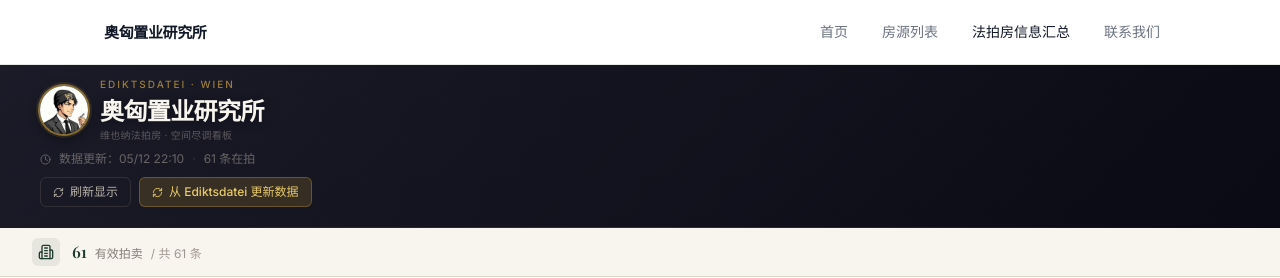
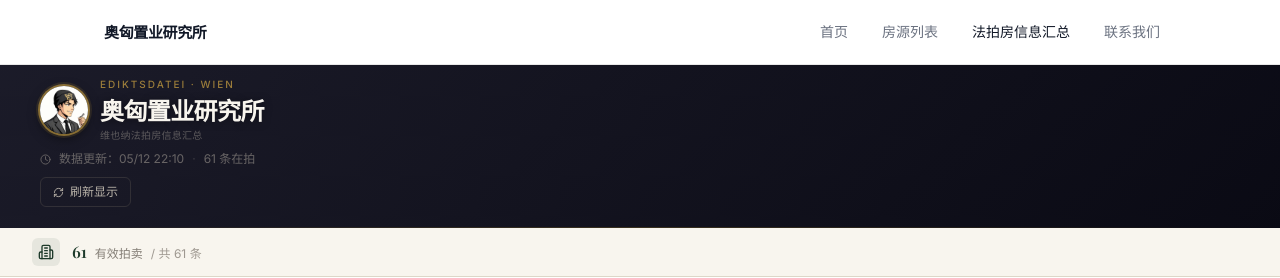
Before and after one commit to luuucca/vienna-auction-dashboard, a React (Vite) app: page /auction in a window 1280 px wide. Shown: the top 278 px of the page. Built offline with nearby package versions, Linux system fonts and the light colour scheme.

Commit message:
Fix SPA 404 on refresh via vercel.json rewrites; remove Ediktsdatei scrape button

```diff
--- a/src/components/Header.tsx
+++ b/src/components/Header.tsx
@@ -1,5 +1,5 @@
-import React, { useState } from 'react'
-import { RefreshCw, Clock, ChevronDown, ChevronUp, Loader2 } from 'lucide-react'
+import React from 'react'
+import { RefreshCw, Clock } from 'lucide-react'
 import type { RefreshState } from '../hooks/useAuctions'
 
 interface HeaderProps {
@@ -11,8 +11,6 @@ interface HeaderProps {
 }
 
 export function Header({ lastModified, auctionCount, refresh, onRefresh, onReloadData }: HeaderProps) {
-  const [logOpen, setLogOpen] = useState(false)
-
   const fmtTime = (d: Date | null) => {
     if (!d) return '—'
     return d.toLocaleString('zh-CN', {
@@ -67,14 +65,14 @@ export function Header({ lastModified, auctionCount, refresh, onRefresh, onReloa
               奥匈置业研究所
             </h1>
             <div className="text-[10px] text-warm-400 opacity-50 mt-0.5 hidden sm:block tracking-wide">
-              维也纳法拍房 · 空间尽调看板
+              维也纳法拍房信息汇总
             </div>
           </div>
         </div>
 
         {/* Mobile subtitle */}
         <div className="text-[10px] text-warm-400 opacity-40 mb-2 sm:hidden tracking-wide">
-          维也纳法拍房 · 空间尽调看板
+          维也纳法拍房信息汇总
         </div>
 
         {/* Status row */}
@@ -85,7 +83,7 @@ export function Header({ lastModified, auctionCount, refresh, onRefresh, onReloa
           <span>{auctionCount} 条在拍</span>
         </div>
 
-        {/* Buttons row — wraps on small screens */}
+        {/* Buttons row */}
         <div className="flex flex-wrap items-center gap-2">
           <button
             onClick={onReloadData}
@@ -96,51 +94,8 @@ export function Header({ lastModified, auctionCount, refresh, onRefresh, onReloa
             <RefreshCw size={11} />
             刷新显示
           </button>
-
-          <button
-            onClick={refresh.running ? undefined : onRefresh}
-            disabled={refresh.running}
-            className={`flex items-center gap-1.5 px-3 py-1.5 rounded-md text-xs font-medium transition-all
-              ${refresh.running
-                ? 'bg-gold-600 bg-opacity-20 text-gold-400 cursor-not-allowed'
-                : 'bg-gold-500 bg-opacity-20 text-gold-300 border border-gold-500 border-opacity-40 hover:bg-opacity-30 hover:text-gold-200'
-              }`}
-          >
-            {refresh.running
-              ? <Loader2 size={11} className="animate-spin" />
-              : <RefreshCw size={11} />
-            }
-            {refresh.running ? '抓取中…' : '从 Ediktsdatei 更新数据'}
-          </button>
         </div>
-
-        {/* Progress / last status */}
-        {(refresh.lastLine || refresh.error) && (
-          <div className="flex items-center gap-1.5 mt-2">
-            <span className={`text-xs truncate max-w-xs ${refresh.error ? 'text-red-400' : 'text-warm-400 opacity-70'}`}>
-              {refresh.error ?? refresh.lastLine}
-            </span>
-            {refresh.progress.length > 0 && (
-              <button
-                onClick={() => setLogOpen((o) => !o)}
-                className="text-warm-500 opacity-60 hover:opacity-100 flex-shrink-0"
-              >
-                {logOpen ? <ChevronUp size={12} /> : <ChevronDown size={12} />}
-              </button>
-            )}
-          </div>
-        )}
       </div>
-
-      {/* Collapsible log panel */}
-      {logOpen && refresh.progress.length > 0 && (
-        <div className="relative bg-black bg-opacity-60 border-t border-gold-800 border-opacity-30 px-6 lg:px-10 py-3 max-h-40 overflow-y-auto">
-          <p className="text-xs text-warm-500 mb-2 font-medium">抓取日志</p>
-          {refresh.progress.map((line, i) => (
-            <div key={i} className="text-xs font-mono text-warm-400 opacity-70 leading-5">{line}</div>
-          ))}
-        </div>
-      )}
 
       <div className="relative h-px bg-gradient-to-r from-transparent via-gold-600 to-transparent opacity-30" />
     </header>
```
Also changed, not shown: vercel.json (added).
